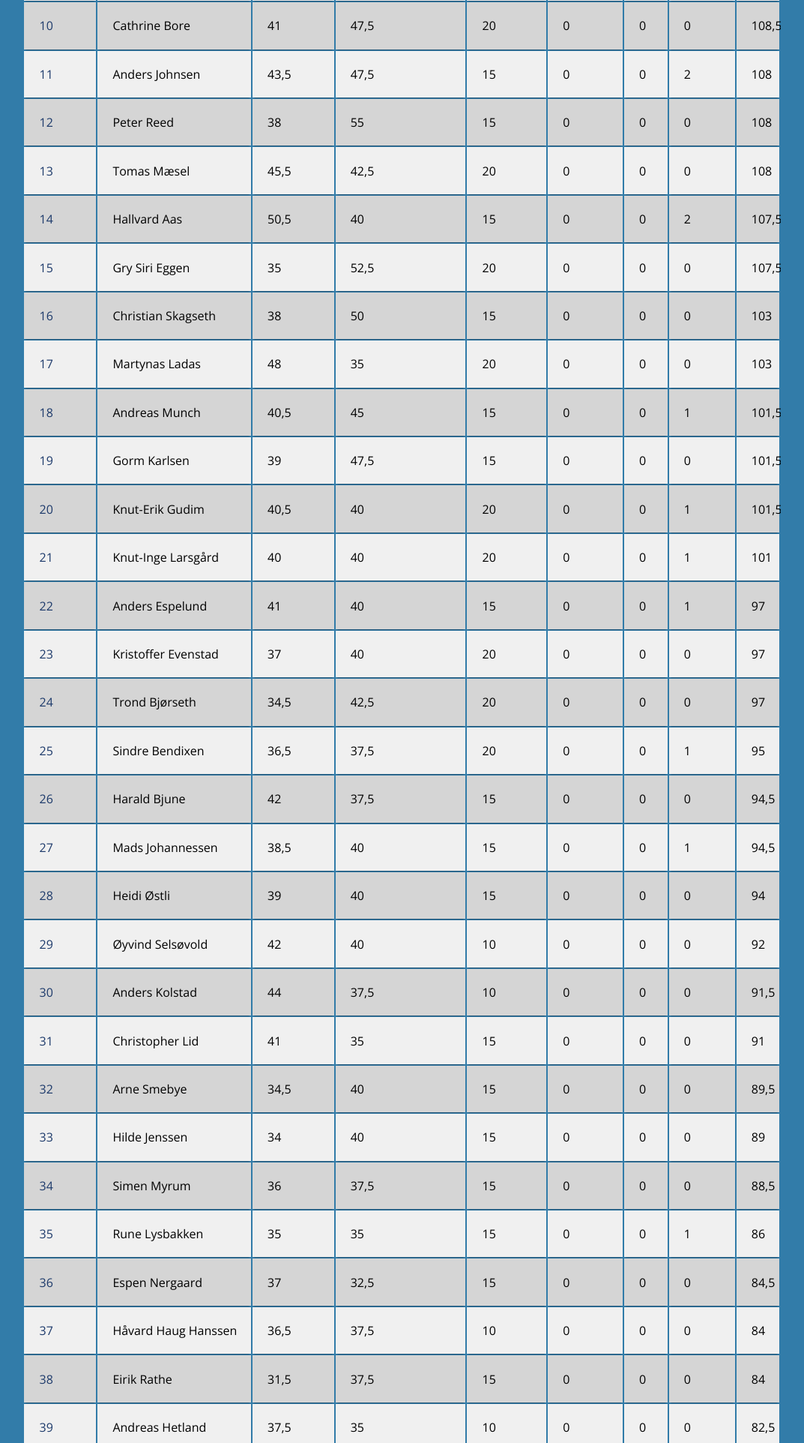
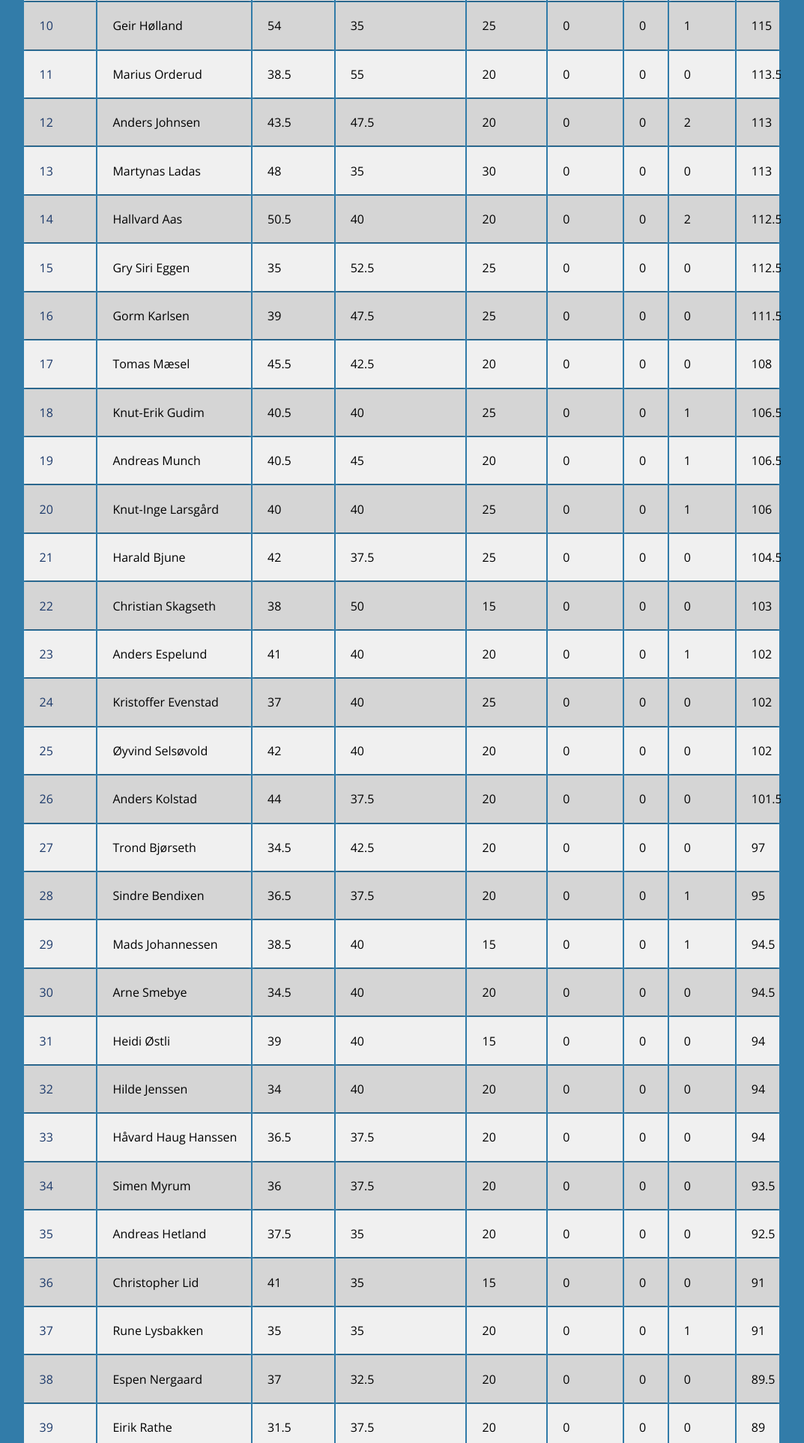
Before and after one commit to tietoem/tietoem.github.io, a plain HTML site: page index.html in a window 1280 px wide. Shown: the part 876-2800 px from the top of the page at 75% size, without its empty margins (104-1177 px from the left). Drawn offline with nearby package versions, Linux system fonts and the light colour scheme.

Commit message:
updates values

```diff
--- a/index.html
+++ b/index.html
@@ -16,47 +16,49 @@
 <table class="container">
 
 <thead><tr><th><h1>Rangering</h1></th><th><h1>Navn</h1></th><th><h1>Gruppespill</h1></th><th><h1>Åttende-delsfinale</h1></th><th><h1>Kvartfinale</h1></th><th><h1>Semifinale</h1></th><th><h1>Finale</h1></th><th><h1>Spørsmål</h1></th><th><h1>Totalt</h1></th></tr></thead><tbody>
-  <tr><td>1</td><td>Bente Nordli</td><td>47</td><td>57,5</td><td>25</td><td>0</td><td>0</td><td>1</td><td>130,5</td></tr>
- <tr><td>2</td><td>Bjørn Tore Eriksen</td><td>54,5</td><td>52,5</td><td>15</td><td>0</td><td>0</td><td>0</td><td>122</td></tr>
- <tr><td>3</td><td>Kasper Hansen</td><td>44,5</td><td>55</td><td>20</td><td>0</td><td>0</td><td>1</td><td>120,5</td></tr>
- <tr><td>4</td><td>Inger Salomonsen</td><td>44</td><td>55</td><td>20</td><td>0</td><td>0</td><td>1</td><td>120</td></tr>
- <tr><td>5</td><td>Knut Ekern</td><td>41,5</td><td>55</td><td>15</td><td>0</td><td>0</td><td>0</td><td>111,5</td></tr>
- <tr><td>6</td><td>Daniel Bjørstad Karlsen</td><td>54</td><td>37,5</td><td>20</td><td>0</td><td>0</td><td>0</td><td>111,5</td></tr>
- <tr><td>7</td><td>Geir Hølland</td><td>54</td><td>35</td><td>20</td><td>0</td><td>0</td><td>1</td><td>110</td></tr>
- <tr><td>8</td><td>Are Jensen</td><td>44</td><td>50</td><td>15</td><td>0</td><td>0</td><td>0</td><td>109</td></tr>
- <tr><td>9</td><td>Marius Orderud</td><td>38,5</td><td>55</td><td>15</td><td>0</td><td>0</td><td>0</td><td>108,5</td></tr>
- <tr><td>10</td><td>Cathrine Bore</td><td>41</td><td>47,5</td><td>20</td><td>0</td><td>0</td><td>0</td><td>108,5</td></tr>
- <tr><td>11</td><td>Anders Johnsen</td><td>43,5</td><td>47,5</td><td>15</td><td>0</td><td>0</td><td>2</td><td>108</td></tr>
- <tr><td>12</td><td>Peter Reed</td><td>38</td><td>55</td><td>15</td><td>0</td><td>0</td><td>0</td><td>108</td></tr>
- <tr><td>13</td><td>Tomas Mæsel</td><td>45,5</td><td>42,5</td><td>20</td><td>0</td><td>0</td><td>0</td><td>108</td></tr>
- <tr><td>14</td><td>Hallvard Aas</td><td>50,5</td><td>40</td><td>15</td><td>0</td><td>0</td><td>2</td><td>107,5</td></tr>
- <tr><td>15</td><td>Gry Siri Eggen</td><td>35</td><td>52,5</td><td>20</td><td>0</td><td>0</td><td>0</td><td>107,5</td></tr>
- <tr><td>16</td><td>Christian Skagseth</td><td>38</td><td>50</td><td>15</td><td>0</td><td>0</td><td>0</td><td>103</td></tr>
- <tr><td>17</td><td>Martynas Ladas</td><td>48</td><td>35</td><td>20</td><td>0</td><td>0</td><td>0</td><td>103</td></tr>
- <tr><td>18</td><td>Andreas Munch</td><td>40,5</td><td>45</td><td>15</td><td>0</td><td>0</td><td>1</td><td>101,5</td></tr>
- <tr><td>19</td><td>Gorm Karlsen</td><td>39</td><td>47,5</td><td>15</td><td>0</td><td>0</td><td>0</td><td>101,5</td></tr>
- <tr><td>20</td><td>Knut-Erik Gudim</td><td>40,5</td><td>40</td><td>20</td><td>0</td><td>0</td><td>1</td><td>101,5</td></tr>
- <tr><td>21</td><td>Knut-Inge Larsgård</td><td>40</td><td>40</td><td>20</td><td>0</td><td>0</td><td>1</td><td>101</td></tr>
- <tr><td>22</td><td>Anders Espelund</td><td>41</td><td>40</td><td>15</td><td>0</td><td>0</td><td>1</td><td>97</td></tr>
- <tr><td>23</td><td>Kristoffer Evenstad</td><td>37</td><td>40</td><td>20</td><td>0</td><td>0</td><td>0</td><td>97</td></tr>
- <tr><td>24</td><td>Trond Bjørseth</td><td>34,5</td><td>42,5</td><td>20</td><td>0</td><td>0</td><td>0</td><td>97</td></tr>
- <tr><td>25</td><td>Sindre Bendixen</td><td>36,5</td><td>37,5</td><td>20</td><td>0</td><td>0</td><td>1</td><td>95</td></tr>
- <tr><td>26</td><td>Harald Bjune</td><td>42</td><td>37,5</td><td>15</td><td>0</td><td>0</td><td>0</td><td>94,5</td></tr>
- <tr><td>27</td><td>Mads Johannessen</td><td>38,5</td><td>40</td><td>15</td><td>0</td><td>0</td><td>1</td><td>94,5</td></tr>
- <tr><td>28</td><td>Heidi Østli</td><td>39</td><td>40</td><td>15</td><td>0</td><td>0</td><td>0</td><td>94</td></tr>
- <tr><td>29</td><td>Øyvind Selsøvold</td><td>42</td><td>40</td><td>10</td><td>0</td><td>0</td><td>0</td><td>92</td></tr>
- <tr><td>30</td><td>Anders Kolstad</td><td>44</td><td>37,5</td><td>10</td><td>0</td><td>0</td><td>0</td><td>91,5</td></tr>
- <tr><td>31</td><td>Christopher Lid</td><td>41</td><td>35</td><td>15</td><td>0</td><td>0</td><td>0</td><td>91</td></tr>
- <tr><td>32</td><td>Arne Smebye</td><td>34,5</td><td>40</td><td>15</td><td>0</td><td>0</td><td>0</td><td>89,5</td></tr>
- <tr><td>33</td><td>Hilde Jenssen</td><td>34</td><td>40</td><td>15</td><td>0</td><td>0</td><td>0</td><td>89</td></tr>
- <tr><td>34</td><td>Simen Myrum</td><td>36</td><td>37,5</td><td>15</td><td>0</td><td>0</td><td>0</td><td>88,5</td></tr>
- <tr><td>35</td><td>Rune Lysbakken</td><td>35</td><td>35</td><td>15</td><td>0</td><td>0</td><td>1</td><td>86</td></tr>
- <tr><td>36</td><td>Espen Nergaard</td><td>37</td><td>32,5</td><td>15</td><td>0</td><td>0</td><td>0</td><td>84,5</td></tr>
- <tr><td>37</td><td>Håvard Haug Hanssen</td><td>36,5</td><td>37,5</td><td>10</td><td>0</td><td>0</td><td>0</td><td>84</td></tr>
- <tr><td>38</td><td>Eirik Rathe</td><td>31,5</td><td>37,5</td><td>15</td><td>0</td><td>0</td><td>0</td><td>84</td></tr>
- <tr><td>39</td><td>Andreas Hetland</td><td>37,5</td><td>35</td><td>10</td><td>0</td><td>0</td><td>0</td><td>82,5</td></tr>
- <tr><td>40</td><td>Krister Koen</td><td>35</td><td>32,5</td><td>10</td><td>0</td><td>0</td><td>0</td><td>77,5</td></tr>
- <tr><td>41</td><td>Tone Fosser</td><td>25</td><td>27,5</td><td>15</td><td>0</td><td>0</td><td>1</td><td>68,5</td></tr>
+
+ <tr><td>1</td><td>Bente Nordli</td><td>47</td><td>57.5</td><td>30</td><td>0</td><td>0</td><td>1</td><td>135.5</td></tr>
+ <tr><td>2</td><td>Kasper Hansen</td><td>44.5</td><td>55</td><td>30</td><td>0</td><td>0</td><td>1</td><td>130.5</td></tr>
+ <tr><td>3</td><td>Bjørn Tore Eriksen</td><td>54.5</td><td>52.5</td><td>20</td><td>0</td><td>0</td><td>0</td><td>127</td></tr>
+ <tr><td>4</td><td>Inger Salomonsen</td><td>44</td><td>55</td><td>25</td><td>0</td><td>0</td><td>1</td><td>125</td></tr>
+ <tr><td>5</td><td>Knut Ekern</td><td>41.5</td><td>55</td><td>25</td><td>0</td><td>0</td><td>0</td><td>121.5</td></tr>
+ <tr><td>6</td><td>Are Jensen</td><td>44</td><td>50</td><td>25</td><td>0</td><td>0</td><td>0</td><td>119</td></tr>
+ <tr><td>7</td><td>Cathrine Bore</td><td>41</td><td>47.5</td><td>30</td><td>0</td><td>0</td><td>0</td><td>118.5</td></tr>
+ <tr><td>8</td><td>Peter Reed</td><td>38</td><td>55</td><td>25</td><td>0</td><td>0</td><td>0</td><td>118</td></tr>
+ <tr><td>9</td><td>Daniel Bjørstad Karlsen</td><td>54</td><td>37.5</td><td>25</td><td>0</td><td>0</td><td>0</td><td>116.5</td></tr>
+ <tr><td>10</td><td>Geir Hølland</td><td>54</td><td>35</td><td>25</td><td>0</td><td>0</td><td>1</td><td>115</td></tr>
+ <tr><td>11</td><td>Marius Orderud</td><td>38.5</td><td>55</td><td>20</td><td>0</td><td>0</td><td>0</td><td>113.5</td></tr>
+ <tr><td>12</td><td>Anders Johnsen</td><td>43.5</td><td>47.5</td><td>20</td><td>0</td><td>0</td><td>2</td><td>113</td></tr>
+ <tr><td>13</td><td>Martynas Ladas</td><td>48</td><td>35</td><td>30</td><td>0</td><td>0</td><td>0</td><td>113</td></tr>
+ <tr><td>14</td><td>Hallvard Aas</td><td>50.5</td><td>40</td><td>20</td><td>0</td><td>0</td><td>2</td><td>112.5</td></tr>
+ <tr><td>15</td><td>Gry Siri Eggen</td><td>35</td><td>52.5</td><td>25</td><td>0</td><td>0</td><td>0</td><td>112.5</td></tr>
+ <tr><td>16</td><td>Gorm Karlsen</td><td>39</td><td>47.5</td><td>25</td><td>0</td><td>0</td><td>0</td><td>111.5</td></tr>
+ <tr><td>17</td><td>Tomas Mæsel</td><td>45.5</td><td>42.5</td><td>20</td><td>0</td><td>0</td><td>0</td><td>108</td></tr>
+ <tr><td>18</td><td>Knut-Erik Gudim</td><td>40.5</td><td>40</td><td>25</td><td>0</td><td>0</td><td>1</td><td>106.5</td></tr>
+ <tr><td>19</td><td>Andreas Munch</td><td>40.5</td><td>45</td><td>20</td><td>0</td><td>0</td><td>1</td><td>106.5</td></tr>
+ <tr><td>20</td><td>Knut-Inge Larsgård</td><td>40</td><td>40</td><td>25</td><td>0</td><td>0</td><td>1</td><td>106</td></tr>
+ <tr><td>21</td><td>Harald Bjune</td><td>42</td><td>37.5</td><td>25</td><td>0</td><td>0</td><td>0</td><td>104.5</td></tr>
+ <tr><td>22</td><td>Christian Skagseth</td><td>38</td><td>50</td><td>15</td><td>0</td><td>0</td><td>0</td><td>103</td></tr>
+ <tr><td>23</td><td>Anders Espelund</td><td>41</td><td>40</td><td>20</td><td>0</td><td>0</td><td>1</td><td>102</td></tr>
+ <tr><td>24</td><td>Kristoffer Evenstad</td><td>37</td><td>40</td><td>25</td><td>0</td><td>0</td><td>0</td><td>102</td></tr>
+ <tr><td>25</td><td>Øyvind Selsøvold</td><td>42</td><td>40</td><td>20</td><td>0</td><td>0</td><td>0</td><td>102</td></tr>
+ <tr><td>26</td><td>Anders Kolstad</td><td>44</td><td>37.5</td><td>20</td><td>0</td><td>0</td><td>0</td><td>101.5</td></tr>
+ <tr><td>27</td><td>Trond Bjørseth</td><td>34.5</td><td>42.5</td><td>20</td><td>0</td><td>0</td><td>0</td><td>97</td></tr>
+ <tr><td>28</td><td>Sindre Bendixen</td><td>36.5</td><td>37.5</td><td>20</td><td>0</td><td>0</td><td>1</td><td>95</td></tr>
+ <tr><td>29</td><td>Mads Johannessen</td><td>38.5</td><td>40</td><td>15</td><td>0</td><td>0</td><td>1</td><td>94.5</td></tr>
+ <tr><td>30</td><td>Arne Smebye</td><td>34.5</td><td>40</td><td>20</td><td>0</td><td>0</td><td>0</td><td>94.5</td></tr>
+ <tr><td>31</td><td>Heidi Østli</td><td>39</td><td>40</td><td>15</td><td>0</td><td>0</td><td>0</td><td>94</td></tr>
+ <tr><td>32</td><td>Hilde Jenssen</td><td>34</td><td>40</td><td>20</td><td>0</td><td>0</td><td>0</td><td>94</td></tr>
+ <tr><td>33</td><td>Håvard Haug Hanssen</td><td>36.5</td><td>37.5</td><td>20</td><td>0</td><td>0</td><td>0</td><td>94</td></tr>
+ <tr><td>34</td><td>Simen Myrum</td><td>36</td><td>37.5</td><td>20</td><td>0</td><td>0</td><td>0</td><td>93.5</td></tr>
+ <tr><td>35</td><td>Andreas Hetland</td><td>37.5</td><td>35</td><td>20</td><td>0</td><td>0</td><td>0</td><td>92.5</td></tr>
+ <tr><td>36</td><td>Christopher Lid</td><td>41</td><td>35</td><td>15</td><td>0</td><td>0</td><td>0</td><td>91</td></tr>
+ <tr><td>37</td><td>Rune Lysbakken</td><td>35</td><td>35</td><td>20</td><td>0</td><td>0</td><td>1</td><td>91</td></tr>
+ <tr><td>38</td><td>Espen Nergaard</td><td>37</td><td>32.5</td><td>20</td><td>0</td><td>0</td><td>0</td><td>89.5</td></tr>
+ <tr><td>39</td><td>Eirik Rathe</td><td>31.5</td><td>37.5</td><td>20</td><td>0</td><td>0</td><td>0</td><td>89</td></tr>
+ <tr><td>40</td><td>Krister Koen</td><td>35</td><td>32.5</td><td>20</td><td>0</td><td>0</td><td>0</td><td>87.5</td></tr>
+ <tr><td>41</td><td>Tone Fosser</td><td>25</td><td>27.5</td><td>20</td><td>0</td><td>0</td><td>1</td><td>73.5</td></tr>
+
 </tbody></table>
 </table>
 
```
